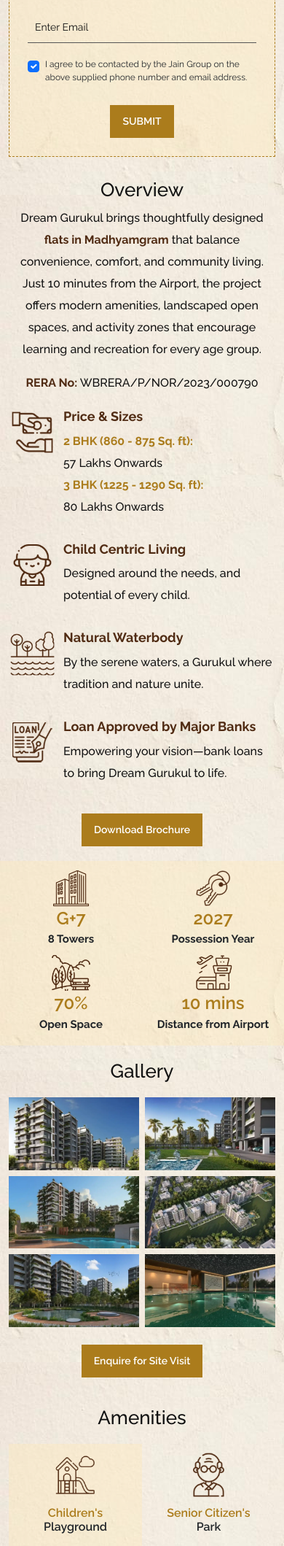
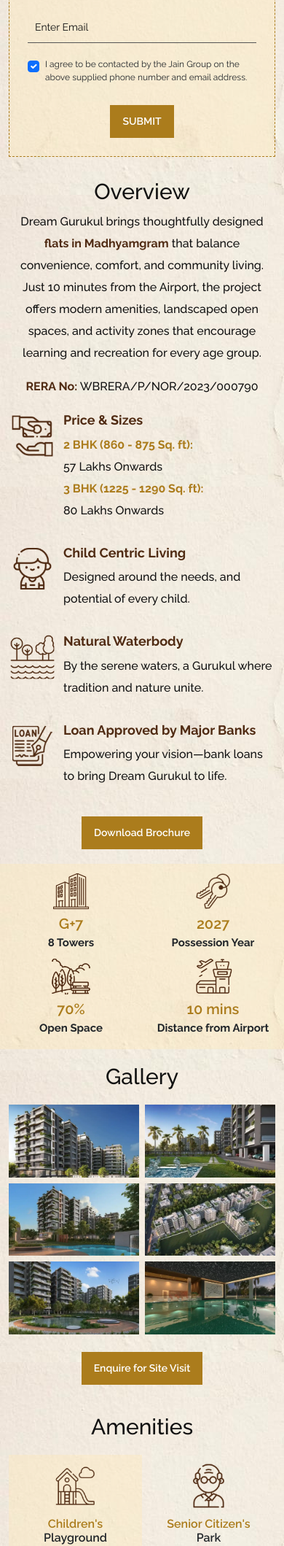
Before and after one commit to ronniemiz25/dream-gurukul, a PHP site: page /index.php in a window 390 px wide. Shown: the part 933-3052 px from the top of the page at 73% size. Run offline with PHP 8.4, Linux system fonts and the light colour scheme; some web fonts are replaced.

Commit message:
Updated Code

```diff
--- a/css/responsive.css
+++ b/css/responsive.css
@@ -4,12 +4,13 @@
 h3 {font-size: 1rem;}
 h4 {font-size:1.2rem;font-weight: 700;}
 h6 {font-size:1rem;}
-.section_title h2{font-size: 26px;}
+.section_title h2{font-size: 30px;}
 .thanku_bg p{font-size:15px;}
 .thanku_bg img{width:170px;}
 .carousel-indicators [data-bs-target]{display:none;}
 .bordcol{margin-bottom: 10px;border-right:0;}
 .trivia h4{font-size: 15px;}
+.trivia h4 span{margin: 5px 0;font-size: 20px;}
 .trivia img{margin-right: 0;width: 55px;height: 55px;}
 .fixed-top{position: static!important;}
 .logo-main::before{display: none!important;}
@@ -52,6 +53,7 @@
 .overview .row p span{border-right: 0;}
 .thanku_bg {padding: 20px 0;}
 .btn-primary{padding: 10px 15px;font-size: 14px;}
+.map_sec .overview form{margin-bottom: 15px!important;}
 }
 
 @media(width: 360px) and (height: 740px){
```
